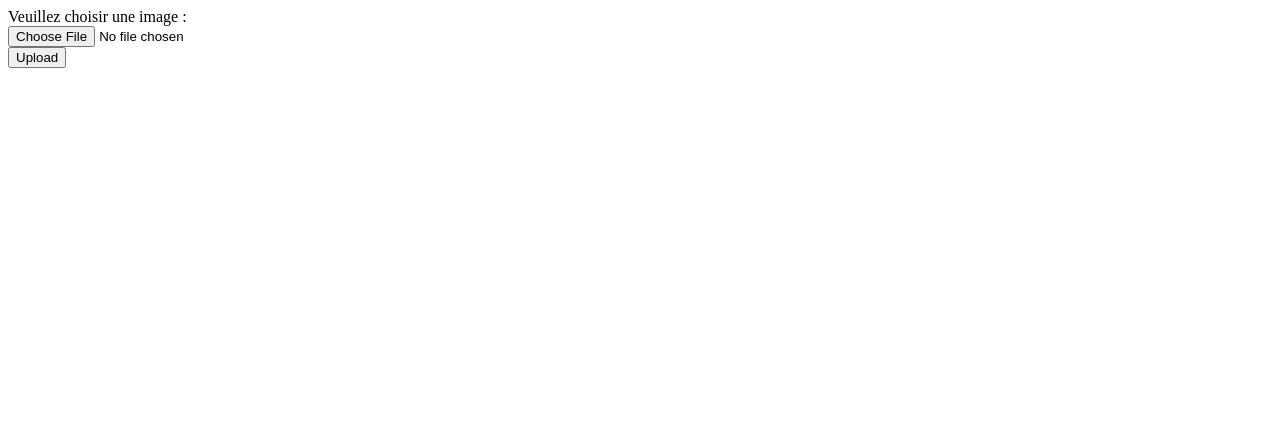
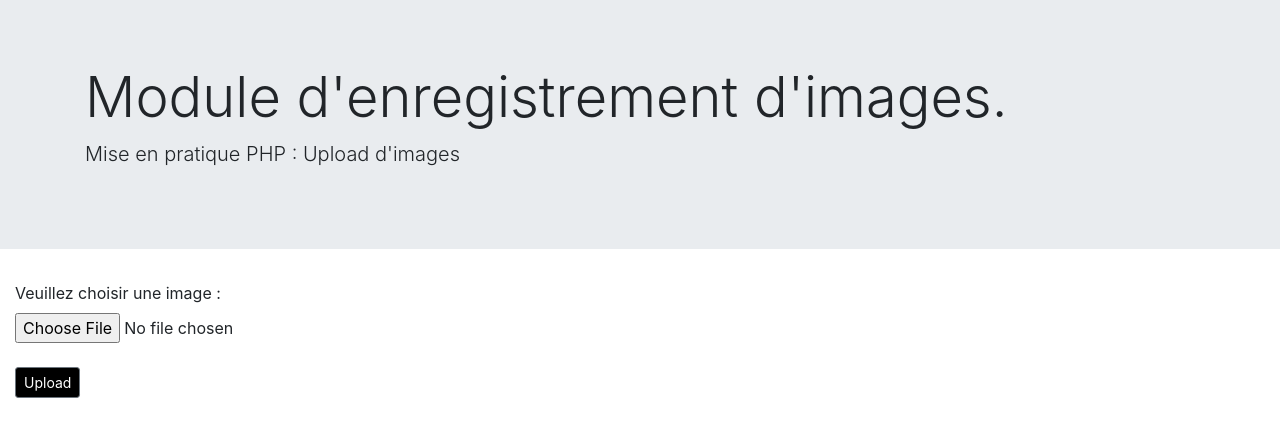
Before and after one commit to YanisLandrieu/part1, a PHP site: page / in a window 1280 px wide. Shown: the top 437 px of the page. Run offline with PHP 8.4, Linux system fonts and the light colour scheme; data that the repository does not hold is empty.

Commit message:
chemin img + design

```diff
--- a/index.php
+++ b/index.php
@@ -1,19 +1,18 @@
 <?php
 
-if(isset($_FILES['fileToUpload']) && $_FILES['fileToUpload']['error'] ==0){
-    rename("./img/" . $_FILES['fileToUpload']['name'], "./img/" . uniqid().".PNG");
+if (isset($_FILES['fileToUpload']) && $_FILES['fileToUpload']['error'] == 0) {
+     /* rename("./img/" . $_FILES['fileToUpload']['name'], "./img/" . uniqid() . ".PNG"); */
     $tmp = $_FILES['fileToUpload']['tmp_name'];
     $filename = $_FILES['fileToUpload']['name'];
     // droit min sur le dossier img 733 (rwx-wx-wx)
     $dest = 'img/';
-    // à faire lorsque que "tous" les risquesont été évalués
-    if(move_uploaded_file($tmp, $dest . $filename))
-        echo 'téléchargement réussi';
+
 }
 
 ?>
 <!DOCTYPE html>
 <html lang="fr">
+
 <head>
     <meta charset="UTF-8">
     <meta http-equiv="X-UA-Compatible" content="IE=edge">
@@ -22,14 +21,28 @@ if(isset($_FILES['fileToUpload']) && $_FILES['fileToUpload']['error'] ==0){
     <link rel="stylesheet" href="./assets/uploadPreview.css">
     <!-- js -->
     <script src="./assets/uploadPreview.js" async></script>
+    <!-- bootstrap -->
+    <link rel="stylesheet" href="https://cdn.jsdelivr.net/npm/bootstrap@4.0.0/dist/css/bootstrap.min.css" integrity="sha384-Gn5384xqQ1aoWXA+058RXPxPg6fy4IWvTNh0E263XmFcJlSAwiGgFAW/dAiS6JXm" crossorigin="anonymous">
     <title>Modules d'enregistrement d'image</title>
 </head>
+
 <body>
-    <label for="fileToUpload">Veuillez choisir une image :</label>
+    <div class="jumbotron jumbotron-fluid">
+        <div class="container">
+            <h1 class="display-4">Module d'enregistrement d'images.</h1>
+            <p class="lead">Mise en pratique PHP : Upload d'images </p>
+        </div>
+    </div>
+    <div style="margin-left: 15px;" ><?php // à faire lorsque que "tous" les risquesont été évalués
+            if (move_uploaded_file($tmp, $dest . uniqid().".PNG"))
+                echo 'téléchargement réussi'; ?>
+    </div>
+    <label style="margin-left: 15px;" for="fileToUpload">Veuillez choisir une image :</label>
     <img id="imgPreview">
-    <form action="" method="post" enctype="multipart/form-data">
+    <form action="" method="post" enctype="multipart/form-data" style="margin-left: 15px;">
         <input type="file" name="fileToUpload" id="fileToUpload"><br>
-        <button type="submit">Upload</button>
+        <br><button type="submit" style="background-color: black; color:white" class="btn btn-secondary btn-sm">Upload</button>
     </form>
 </body>
+
 </html>
```
